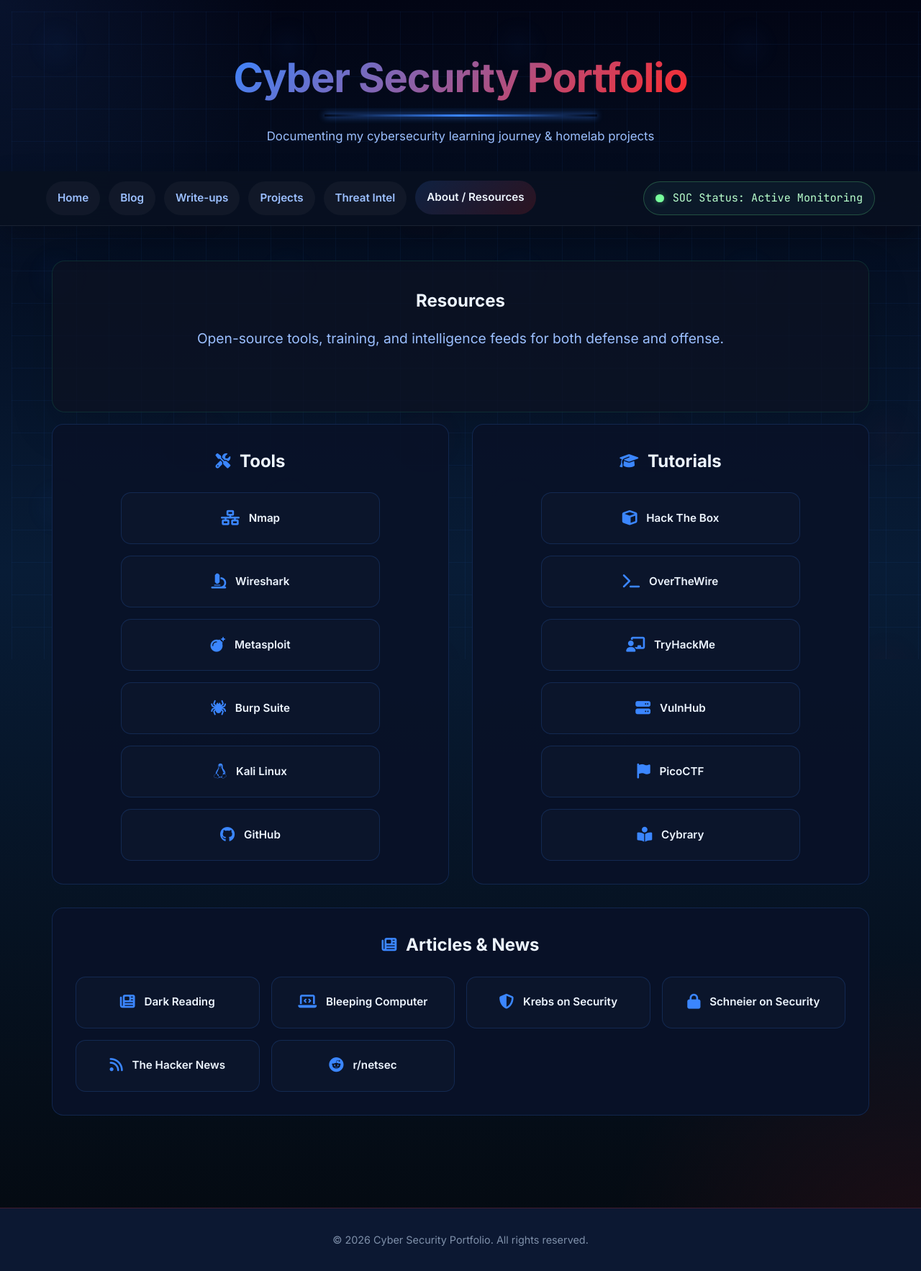
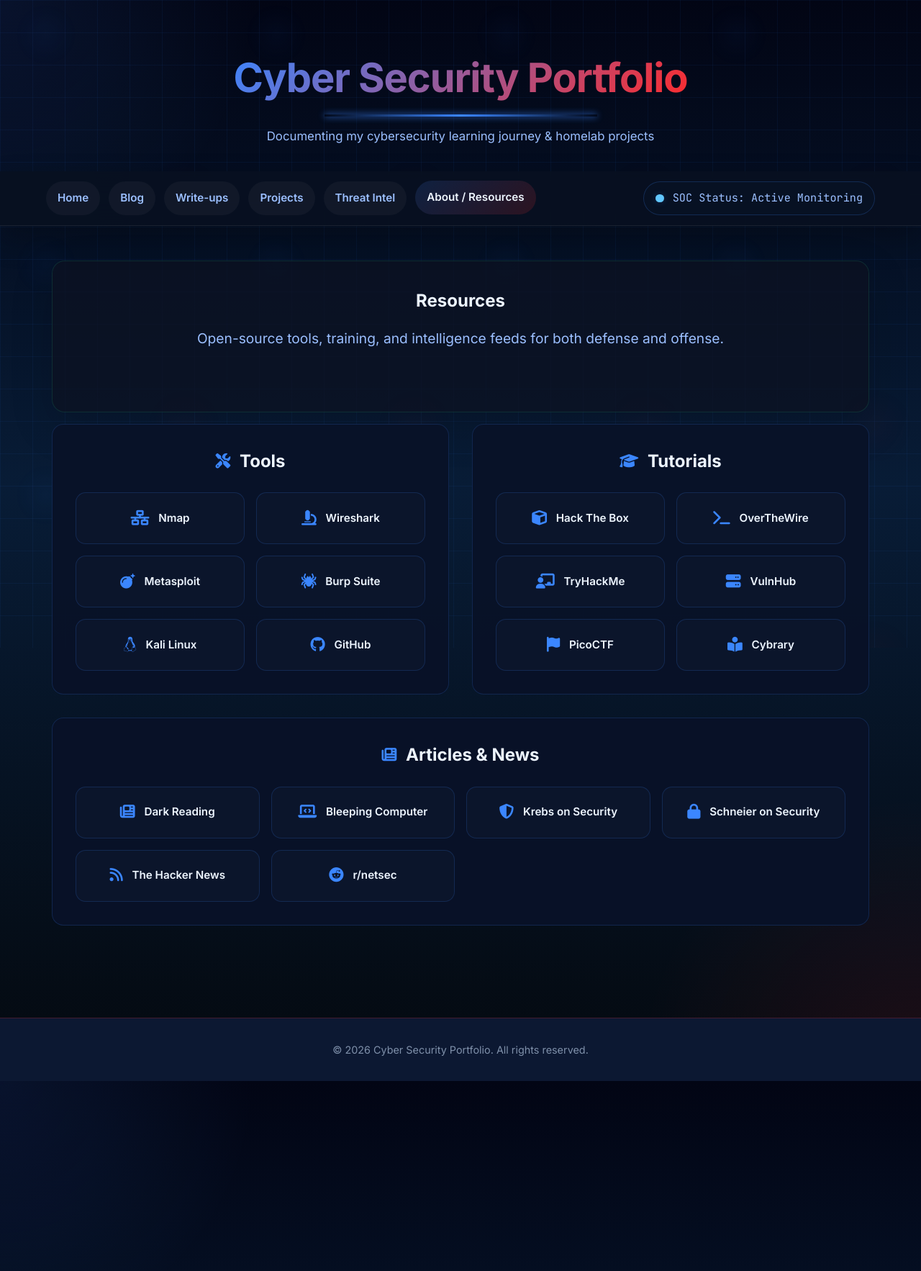
Before and after one commit to bytepo1arbear/cybersecurityblog, a Jekyll site: the page built from _resources/index.md, in a window 1280 px wide. Shown: the whole page at 72% size. Built offline with Jekyll 4.4.1, drawn with Linux system fonts in a browser that asks for light colours; a style sheet for code colours, icons or effects is not loaded; after the commit the page ends 1502 px from its top, so only the background shows below that.

Commit message:
Fixing page deployment

```diff
--- a/_config.yml
+++ b/_config.yml
@@ -12,7 +12,6 @@
   resources:
     output: true
 
-theme: minima
 plugins:
   - jekyll-feed
 exclude:
--- a/assets/css/style.css
+++ b/assets/css/style.css
@@ -66,7 +66,8 @@
   background-size: 45px 45px, 45px 45px, 320px 320px, 320px 320px;
   opacity: 0.35;
   z-index: -1;
-  animation: gridMove 20s linear infinite;
+  /* static background for dashboard stability */
+  animation: none !important;
 }
 
 @keyframes gridMove {
@@ -671,9 +672,9 @@
   gap: 0.75rem;
   padding: 0.65rem 1rem;
   border-radius: 999px;
-  border: 1px solid rgba(108, 255, 143, 0.24);
-  background: rgba(12, 28, 45, 0.84);
-  color: #b8ffcc;
+  border: 1px solid rgba(59, 134, 255, 0.22);
+  background: rgba(8, 18, 36, 0.9);
+  color: var(--text-secondary);
   font-family: 'JetBrains Mono', monospace;
   font-size: 0.95rem;
 }
@@ -682,9 +683,8 @@
   width: 0.72rem;
   height: 0.72rem;
   border-radius: 50%;
-  background: #77ff9c;
-  box-shadow: 0 0 10px rgba(119, 255, 156, 0.35);
-  animation: pulse 1.8s infinite ease-in-out;
+  background: var(--accent-cyan);
+  box-shadow: 0 0 10px rgba(59, 134, 255, 0.22);
 }
 
 /* Hamburger menu */
@@ -1507,9 +1507,9 @@
 
 .resource-buttons {
   display: grid;
-  grid-template-columns: repeat(auto-fit, minmax(240px, 1fr));
+  grid-template-columns: repeat(auto-fit, minmax(220px, 1fr));
   gap: 1rem;
-  justify-items: center;
+  justify-items: stretch;
 }
 
 .resource-btn {
@@ -1519,9 +1519,9 @@
   flex-wrap: wrap;
   gap: 0.8rem;
   min-height: 72px;
-  min-width: 240px;
   width: 100%;
-  max-width: 360px;
+  min-width: 0;
+  max-width: none;
   padding: 1rem 1.4rem;
   background: rgba(12, 22, 44, 0.98);
   border: 1px solid rgba(59, 134, 255, 0.18);
```
Also changed, not shown: .github/workflows/pages-deploy.yml (added).
